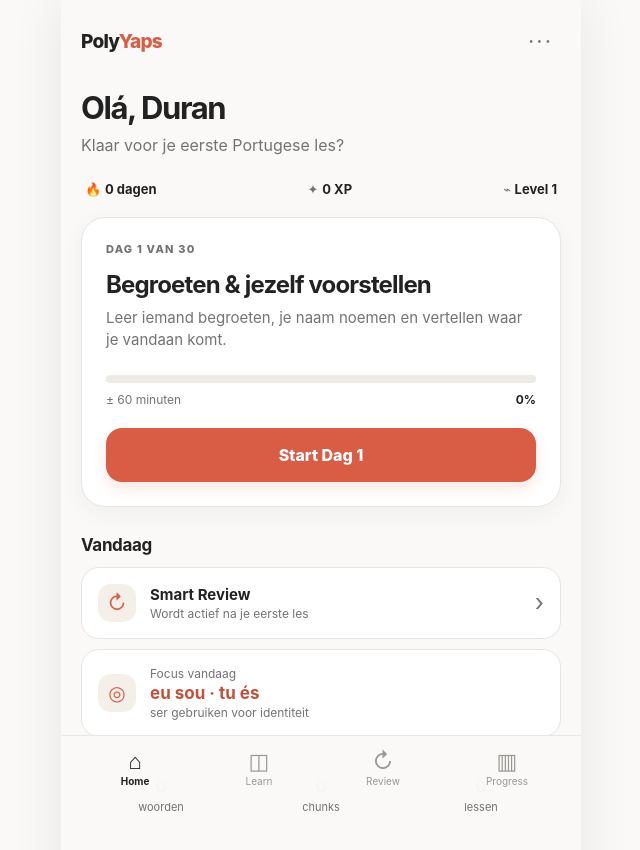
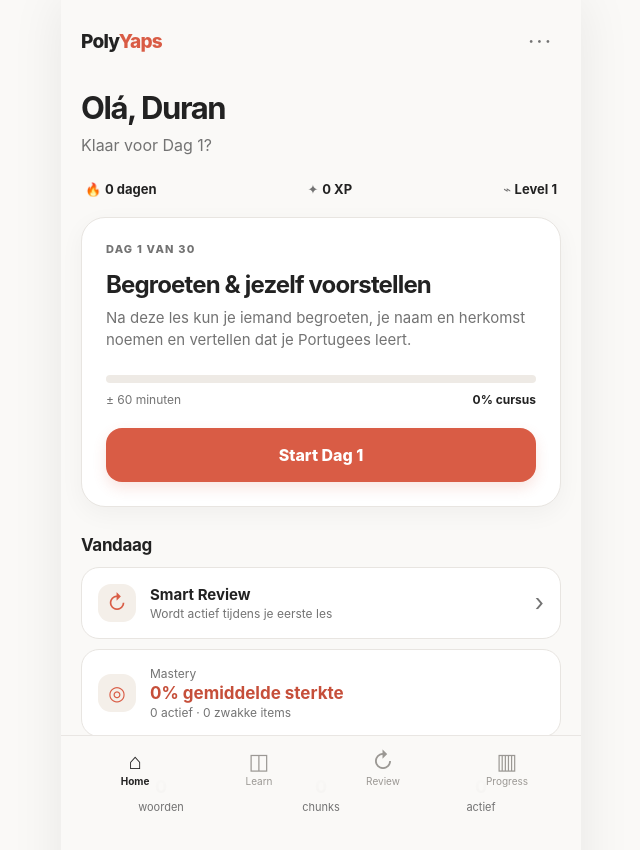
Before and after one commit to dielissentrading-commits/PolyYaps, a React (Vite) app: page / in a window 1280 px wide. Shown: the top 850 px of the page, without its empty margins (319-959 px from the left). Built offline with nearby package versions, Linux system fonts and the light colour scheme.

Commit message:
feat: connect app to mastery engine and Day 2

```diff
--- a/src/App.tsx
+++ b/src/App.tsx
@@ -1,18 +1,35 @@
-import { useState } from 'react';
+import { useEffect, useState } from 'react';
 import { BottomNav } from './components/BottomNav';
 import { LessonOverlay } from './components/LessonOverlay';
+import { SmartReviewOverlay } from './components/SmartReviewOverlay';
 import { lessons } from './data/mockData';
+import { getAvailableDays, getLesson } from './data/lessonRegistry';
+import { getReviewSnapshot } from './lib/learningDb';
 import { loadProgress, type ProgressState } from './lib/progress';
 
 type Tab = 'home' | 'learn' | 'review' | 'progress';
+type ReviewSnapshot = Awaited<ReturnType<typeof getReviewSnapshot>>;
+
+const emptyReview: ReviewSnapshot = {
+  learned: 0,
+  due: 0,
+  weak: 0,
+  attention: 0,
+  strong: 0,
+  active: 0,
+  averageStrength: 0,
+};
 
 function Stars({ count = 0 }: { count?: number }) {
   return <span className="stars" aria-label={`${count} sterren`}>{'★'.repeat(count)}{'☆'.repeat(Math.max(0, 3 - count))}</span>;
 }
 
-function Home({ progress, onStartLesson, onGoReview }: { progress: ProgressState; onStartLesson: () => void; onGoReview: () => void }) {
-  const completed = progress.completedDays.includes(1);
-  const dayOne = progress.dayResults[1];
+function Home({ progress, review, onStartLesson, onGoReview }: { progress: ProgressState; review: ReviewSnapshot; onStartLesson: (day: number) => void; onGoReview: () => void }) {
+  const currentLesson = getLesson(progress.currentDay);
+  const currentResult = progress.dayResults[progress.currentDay];
+  const fallbackLesson = getLesson(Math.max(...getAvailableDays()));
+  const courseCaughtUp = !currentLesson && progress.currentDay > Math.max(...getAvailableDays());
+  const lesson = currentLesson ?? fallbackLesson;
 
   return (
     <main className="page home-page">
@@ -23,75 +40,73 @@ function Home({ progress, onStartLesson, onGoReview }: { progress: ProgressState
 
       <section className="greeting">
         <h1>Olá, Duran</h1>
-        <p>{completed ? 'Je eerste Portugese les staat in de boeken.' : 'Klaar voor je eerste Portugese les?'}</p>
+        <p>{courseCaughtUp ? 'Je bent bij met de speelbare lessen.' : `Klaar voor Dag ${progress.currentDay}?`}</p>
       </section>
 
       <div className="stat-strip">
         <span>🔥 <strong>{progress.streak} {progress.streak === 1 ? 'dag' : 'dagen'}</strong></span>
         <span>✦ <strong>{progress.totalXp} XP</strong></span>
-        <span>⌁ <strong>Level {progress.totalXp >= 100 ? 2 : 1}</strong></span>
+        <span>⌁ <strong>Level {Math.max(1, Math.floor(progress.totalXp / 500) + 1)}</strong></span>
       </div>
 
       <section className="daily-card">
-        <div className="eyebrow">{completed ? 'DAG 1 AFGEROND' : 'DAG 1 VAN 30'}</div>
-        <h2>Begroeten & jezelf voorstellen</h2>
-        <p>{completed ? `Je scoorde ${dayOne?.score ?? 0}%. Herhalen mag altijd.` : 'Leer iemand begroeten, je naam noemen en vertellen waar je vandaan komt.'}</p>
-        <div className="progress-line"><span style={{ width: completed ? '100%' : '0%' }} /></div>
-        <div className="card-meta"><span>{completed ? 'Les voltooid' : '± 60 minuten'}</span><strong>{completed ? <Stars count={dayOne?.stars ?? 1} /> : '0%'}</strong></div>
-        <button className="primary-button" onClick={onStartLesson}>{completed ? 'Herhaal Dag 1' : 'Start Dag 1'}</button>
+        <div className="eyebrow">{courseCaughtUp ? 'VOLGENDE CONTENT' : `DAG ${lesson.day} VAN 30`}</div>
+        <h2>{courseCaughtUp ? 'Dag 3 · Hoe gaat het?' : lesson.title}</h2>
+        <p>{courseCaughtUp ? 'Dag 1 en 2 zijn volledig speelbaar. Dag 3 wordt de volgende les die we op deze engine zetten.' : lesson.goal}</p>
+        <div className="progress-line"><span style={{ width: currentResult ? '100%' : '0%' }} /></div>
+        <div className="card-meta"><span>{courseCaughtUp ? 'Binnenkort speelbaar' : '± 60 minuten'}</span><strong>{currentResult ? <Stars count={currentResult.stars} /> : `${Math.round((progress.completedDays.length / 30) * 100)}% cursus`}</strong></div>
+        <button className="primary-button" disabled={courseCaughtUp} onClick={() => onStartLesson(lesson.day)}>{courseCaughtUp ? 'Dag 3 volgt' : `Start Dag ${lesson.day}`}</button>
       </section>
 
       <section className="section-block">
         <div className="section-heading"><h3>Vandaag</h3></div>
         <button className="action-card" onClick={onGoReview}>
           <span className="action-icon">↻</span>
-          <span className="action-copy"><strong>Smart Review</strong><small>{completed ? 'Je eerste items zijn opgeslagen' : 'Wordt actief na je eerste les'}</small></span>
+          <span className="action-copy"><strong>Smart Review</strong><small>{review.due ? `${review.due} items klaar · zwakste eerst` : review.learned ? 'Alles bijgewerkt · review wordt automatisch gepland' : 'Wordt actief tijdens je eerste les'}</small></span>
           <span className="chevron">›</span>
         </button>
         <div className="focus-card">
           <span className="action-icon">◎</span>
-          <div className="action-copy"><small>{completed ? 'Volgende les' : 'Focus vandaag'}</small><strong>{completed ? 'Dag 2 · Persoonlijke informatie' : 'eu sou · tu és'}</strong><span>{completed ? 'Leeftijd, woonplaats en talen' : 'ser gebruiken voor identiteit'}</span></div>
+          <div className="action-copy"><small>Mastery</small><strong>{review.averageStrength}% gemiddelde sterkte</strong><span>{review.active} actief · {review.weak} zwakke items</span></div>
         </div>
       </section>
 
       <section className="mini-mastery">
         <div><strong>{progress.learnedWords.length}</strong><span>woorden</span></div>
         <div><strong>{progress.learnedChunks.length}</strong><span>chunks</span></div>
-        <div><strong>{progress.completedDays.length}</strong><span>lessen</span></div>
+        <div><strong>{review.active}</strong><span>actief</span></div>
       </section>
     </main>
   );
 }
 
-function Learn({ progress, onStartLesson }: { progress: ProgressState; onStartLesson: () => void }) {
-  const dayOne = progress.dayResults[1];
+function Learn({ progress, onStartLesson }: { progress: ProgressState; onStartLesson: (day: number) => void }) {
+  const available = new Set(getAvailableDays());
   return (
     <main className="page learn-page">
       <header className="page-header">
         <div><div className="eyebrow">30 DAGEN</div><h1>Je route door Portugal</h1></div>
         <span className="route-progress">{progress.completedDays.length}/30</span>
       </header>
-      <p className="lead compact">Dag 1 is nu volledig speelbaar. De rest van het curriculum staat al klaar voor de volgende releases.</p>
+      <p className="lead compact">Dag 1 en 2 gebruiken nu dezelfde learning engine. Nieuwe dagen kunnen als content worden toegevoegd zonder nieuwe les-UI te bouwen.</p>
 
       <section className="learning-path">
         {lessons.map((lesson, index) => {
-          const dayOneComplete = lesson.day === 1 && progress.completedDays.includes(1);
-          const status = lesson.day === 1 ? (dayOneComplete ? 'complete' : 'current') : 'upcoming';
+          const completed = progress.completedDays.includes(lesson.day);
+          const playable = available.has(lesson.day) && lesson.day <= progress.currentDay;
+          const status = completed ? 'complete' : playable ? 'current' : 'upcoming';
           const isChallenge = lesson.day % 5 === 0;
+          const stars = progress.dayResults[lesson.day]?.stars;
           return (
             <div className="path-row" key={lesson.day}>
               <div className={`path-line ${index === lessons.length - 1 ? 'last' : ''}`} />
-              <button
-                className={`path-node ${status} ${isChallenge ? 'challenge' : ''}`}
-                onClick={lesson.day === 1 ? onStartLesson : undefined}
-                aria-label={`Dag ${lesson.day}: ${lesson.title}`}
-              >
-                <span>{dayOneComplete ? '✓' : isChallenge ? '✦' : lesson.day}</span>
+              <button className={`path-node ${status} ${isChallenge ? 'challenge' : ''}`} onClick={playable || completed ? () => onStartLesson(lesson.day) : undefined} aria-label={`Dag ${lesson.day}: ${lesson.title}`} disabled={!playable && !completed}>
+                <span>{completed ? '✓' : isChallenge ? '✦' : lesson.day}</span>
               </button>
               <div className={`path-copy ${status}`}>
                 {lesson.city && <small>{lesson.city.toUpperCase()}</small>}
                 <strong>Dag {lesson.day} · {lesson.title}</strong>
-                <span>{lesson.phase}{lesson.day === 1 && dayOne?.stars ? ' · ' : ''}{lesson.day === 1 && dayOne?.stars ? <Stars count={dayOne.stars} /> : null}</span>
+                <span>{lesson.phase}{stars ? ' · ' : ''}{stars ? <Stars count={stars} /> : available.has(lesson.day) ? ' · speelbaar' : ''}</span>
               </div>
             </div>
           );
@@ -101,103 +116,80 @@ function Learn({ progress, onStartLesson }: { progress: ProgressState; onStartLe
   );
 }
 
-function Review({ progress }: { progress: ProgressState }) {
-  const hasContent = progress.completedDays.includes(1);
-  const reviewItems = [
-    ['olá', 'hallo'],
-    ['obrigado', 'bedankt'],
-    ['português', 'Portugees'],
-    ['Sou neerlandês.', 'Ik ben Nederlands.'],
-    ['Como te chamas?', 'Hoe heet je?'],
-  ];
-
+function Review({ review, onStartReview }: { review: ReviewSnapshot; onStartReview: () => void }) {
   return (
     <main className="page review-page">
       <header className="page-header"><div><div className="eyebrow">SLIM HERHALEN</div><h1>Smart Review</h1></div></header>
-      <p className="lead compact">Herhalen wordt opgebouwd uit woorden en chunks die je eerder hebt geleerd.</p>
+      <p className="lead compact">PolyYaps plant ieder woord en iedere chunk apart. Fouten komen sneller terug; sterke items krijgen meer ruimte.</p>
 
       <section className="review-hero">
-        <strong>{hasContent ? 5 : 0}</strong>
+        <strong>{review.due}</strong>
         <span>items klaar</span>
-        <small>{hasContent ? 'Eerste reviewset · prototype' : 'Voltooi Dag 1 om items vrij te spelen'}</small>
+        <small>{review.due ? 'Gesorteerd op laagste strength en reviewdatum' : review.learned ? 'Geen review nodig op dit moment' : 'Voltooi een les om mastery op te bouwen'}</small>
         <div className="review-strengths">
-          <span><i className="dot weak" /> actief ophalen</span>
-          <span><i className="dot medium" /> luisteren</span>
-          <span><i className="dot strong" /> herkennen</span>
+          <span><i className="dot weak" /> {review.weak} zwak</span>
+          <span><i className="dot medium" /> {review.attention} aandacht</span>
+          <span><i className="dot strong" /> {review.strong} sterk</span>
         </div>
-        <button className="primary-button" disabled={!hasContent}>{hasContent ? 'Smart Review komt in V0.3' : 'Nog geen review'}</button>
+        <button className="primary-button" disabled={!review.learned} onClick={onStartReview}>{review.due ? 'Start Smart Review' : review.learned ? 'Bekijk reviewstatus' : 'Nog geen review'}</button>
       </section>
 
-      {hasContent && <section className="section-block">
-        <div className="section-heading"><h3>Opgeslagen uit Dag 1</h3></div>
-        <div className="review-list">
-          {reviewItems.map(([portuguese, dutch], index) => (
-            <div className="review-row" key={portuguese}>
-              <i className={`dot ${index < 2 ? 'weak' : index < 4 ? 'medium' : 'strong'}`} />
-              <div><strong>{portuguese}</strong><span>{dutch}</span></div>
-            </div>
-          ))}
+      <section className="section-block">
+        <div className="section-heading"><h3>Mastery-overzicht</h3><span>{review.learned} items</span></div>
+        <div className="mastery-card">
+          <div><span className="mastery-dot active" /><strong>{review.active}</strong><small>Actief</small></div>
+          <div><span className="mastery-dot produced" /><strong>{review.averageStrength}%</strong><small>Gem. strength</small></div>
+          <div><span className="mastery-dot remembered" /><strong>{review.due}</strong><small>Nu herhalen</small></div>
         </div>
-      </section>}
+      </section>
     </main>
   );
 }
 
-function Progress({ progress }: { progress: ProgressState }) {
+function Progress({ progress, review }: { progress: ProgressState; review: ReviewSnapshot }) {
   const completed = progress.completedDays.length;
   const percent = Math.round((completed / 30) * 100);
-  const dayOne = progress.dayResults[1];
-
   return (
     <main className="page progress-page">
       <header className="page-header"><div><div className="eyebrow">O MEU PROGRESSO</div><h1>Je Portugees</h1></div></header>
+      <section className="progress-overview"><div className="progress-ring dynamic-ring" style={{ '--progress': `${percent}%` } as React.CSSProperties}><span>{percent}%</span></div><div><strong>Dag {progress.currentDay} van 30</strong><span>{review.learned} items hebben nu een eigen mastery-record.</span></div></section>
+      <div className="stat-grid"><div><span>🔥</span><strong>{progress.streak}</strong><small>streak</small></div><div><span>✦</span><strong>{progress.totalXp}</strong><small>XP</small></div><div><span>◎</span><strong>{review.averageStrength}</strong><small>strength</small></div></div>
 
-      <section className="progress-overview">
-        <div className="progress-ring dynamic-ring" style={{ '--progress': `${percent}%` } as React.CSSProperties}><span>{percent}%</span></div>
-        <div><strong>{completed ? `Dag ${progress.currentDay} klaar om te bouwen` : 'Start bij Dag 1'}</strong><span>{completed ? 'Je voortgang wordt lokaal op dit apparaat bewaard.' : 'Je eerste les zet de tracker in beweging.'}</span></div>
-      </section>
+      <section className="section-block"><div className="section-heading"><h3>Mastery</h3></div><div className="skill-list"><div className="skill"><div><strong>Actief beheerst</strong><span>{review.active}/{review.learned || 0}</span></div><div className="skill-bar"><span style={{ width: `${review.learned ? Math.round((review.active / review.learned) * 100) : 0}%` }} /></div></div><div className="skill"><div><strong>Gemiddelde strength</strong><span>{review.averageStrength}%</span></div><div className="skill-bar"><span style={{ width: `${review.averageStrength}%` }} /></div></div></div></section>
 
-      <div className="stat-grid">
-        <div><span>🔥</span><strong>{progress.streak}</strong><small>streak</small></div>
-        <div><span>✦</span><strong>{progress.totalXp}</strong><small>XP</small></div>
-        <div><span>⌁</span><strong>{progress.totalXp >= 100 ? 2 : 1}</strong><small>level</small></div>
-      </div>
+      <section className="section-block"><div className="section-heading"><h3>Dagresultaten</h3></div>{progress.completedDays.length ? <div className="review-list">{progress.completedDays.map((day) => <div className="review-row" key={day}><i className="dot strong" /><div><strong>Dag {day} · {getLesson(day)?.title ?? 'Les'}</strong><span>{progress.dayResults[day]?.score}% · {progress.dayResults[day]?.xpEarned} XP</span></div></div>)}</div> : <div className="empty-state">Nog geen resultaten. Begin met Dag 1.</div>}</section>
 
-      <section className="section-block">
-        <div className="section-heading"><h3>Echte voortgang</h3></div>
-        <div className="mastery-card">
-          <div><span className="mastery-dot active" /><strong>{progress.learnedWords.length}</strong><small>Woorden geleerd</small></div>
-          <div><span className="mastery-dot produced" /><strong>{progress.learnedChunks.length}</strong><small>Chunks geleerd</small></div>
-          <div><span className="mastery-dot remembered" /><strong>{completed}</strong><small>Lessen voltooid</small></div>
-        </div>
-      </section>
-
-      <section className="section-block">
-        <div className="section-heading"><h3>Dagresultaten</h3></div>
-        {dayOne ? <div className="result-history-card"><div><strong>Dag 1</strong><span>Begroeten & voorstellen</span></div><div><b>{dayOne.score}%</b><Stars count={dayOne.stars} /></div></div> : <div className="empty-state">Nog geen resultaten. Begin met Dag 1.</div>}
-      </section>
-
-      <div className="progress-links">
-        <button>🇵🇹 <span><strong>Portugees paspoort</strong><small>{completed ? 'Eerste stempel komt bij Dag 5' : 'Nog geen stempels'}</small></span><b>›</b></button>
-        <button>⌘ <span><strong>Achievements</strong><small>{completed ? 'Primeiras Palavras ontgrendeld' : 'Begin met leren om achievements te verdienen'}</small></span><b>›</b></button>
-      </div>
+      <div className="progress-links"><button>🇵🇹 <span><strong>Portugees paspoort</strong><small>Eerste stempel bij Dag 5</small></span><b>›</b></button><button>⌘ <span><strong>Achievements</strong><small>{completed ? 'Primeiras Palavras ontgrendeld' : 'Begin met leren om achievements te verdienen'}</small></span><b>›</b></button></div>
     </main>
   );
 }
 
 export default function App() {
   const [tab, setTab] = useState<Tab>('home');
-  const [lessonOpen, setLessonOpen] = useState(false);
+  const [lessonDay, setLessonDay] = useState<number | null>(null);
+  const [reviewOpen, setReviewOpen] = useState(false);
   const [progress, setProgress] = useState<ProgressState>(() => loadProgress());
+  const [review, setReview] = useState<ReviewSnapshot>(emptyReview);
 
-  if (lessonOpen) return <LessonOverlay onClose={() => setLessonOpen(false)} onComplete={setProgress} />;
+  async function refreshReview() {
+    try { setReview(await getReviewSnapshot()); } catch { setReview(emptyReview); }
+  }
+
+  useEffect(() => { void refreshReview(); }, [progress]);
+
+  if (lessonDay) {
+    const lesson = getLesson(lessonDay);
+    if (lesson) return <LessonOverlay lesson={lesson} onClose={() => setLessonDay(null)} onComplete={setProgress} onMasteryChanged={() => void refreshReview()} />;
+  }
+
+  if (reviewOpen) return <SmartReviewOverlay onClose={() => setReviewOpen(false)} onChanged={() => void refreshReview()} />;
 
   return (
     <div className="app-shell">
-      {tab === 'home' && <Home progress={progress} onStartLesson={() => setLessonOpen(true)} onGoReview={() => setTab('review')} />}
-      {tab === 'learn' && <Learn progress={progress} onStartLesson={() => setLessonOpen(true)} />}
-      {tab === 'review' && <Review progress={progress} />}
-      {tab === 'progress' && <Progress progress={progress} />}
+      {tab === 'home' && <Home progress={progress} review={review} onStartLesson={setLessonDay} onGoReview={() => setTab('review')} />}
+      {tab === 'learn' && <Learn progress={progress} onStartLesson={setLessonDay} />}
+      {tab === 'review' && <Review review={review} onStartReview={() => setReviewOpen(true)} />}
+      {tab === 'progress' && <Progress progress={progress} review={review} />}
       <BottomNav active={tab} onChange={setTab} />
     </div>
   );
```
